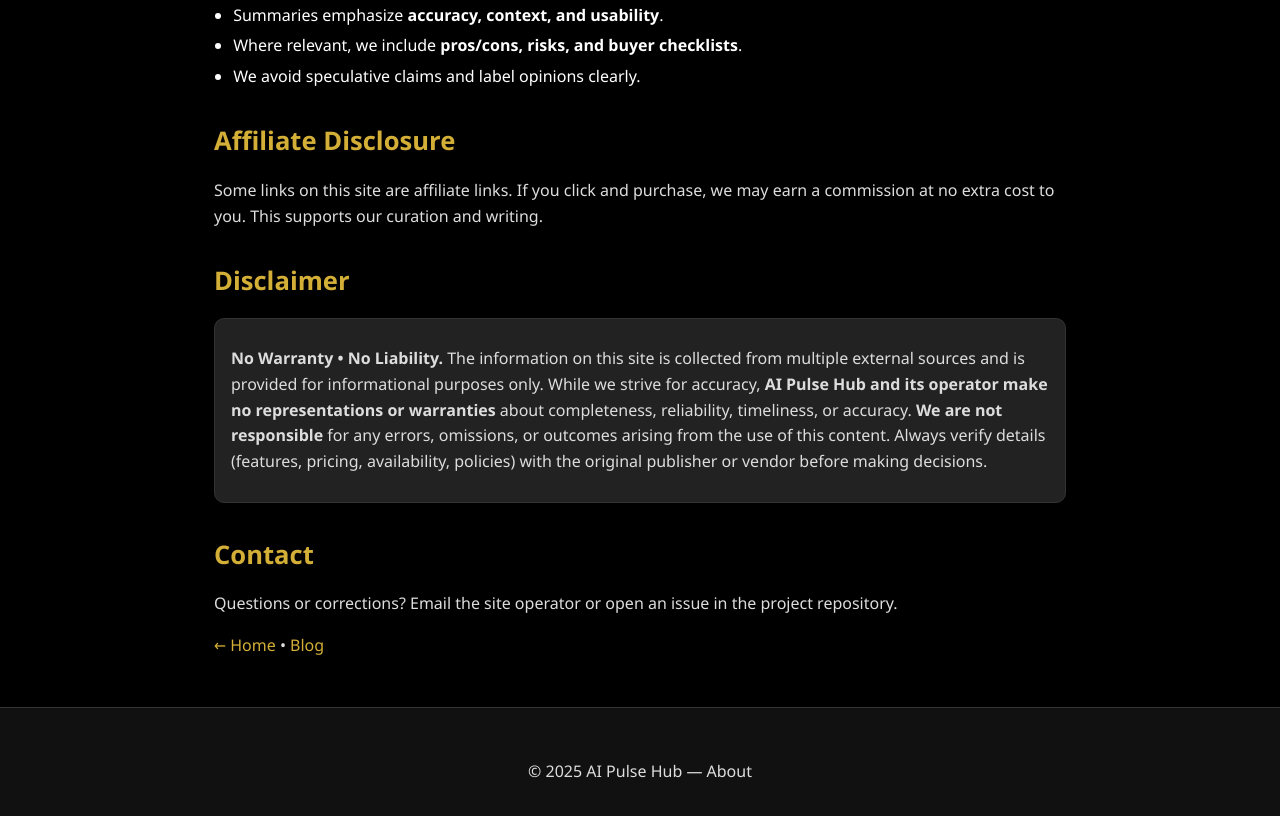
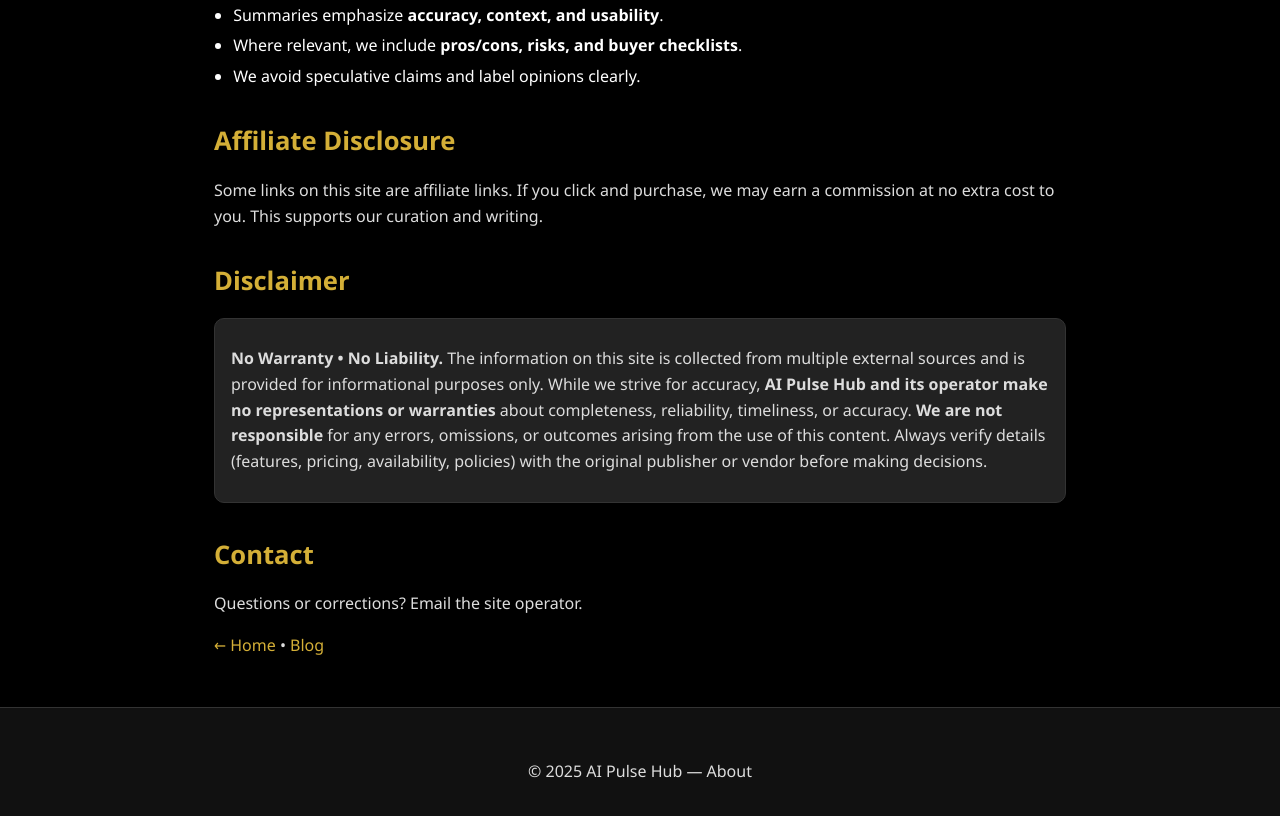
Before and after one commit to JipariL/ai-pulse-hub, a plain HTML site: page about.html in a window 1280 px wide. Shown: the part 880-1696 px from the top of the page. Drawn offline with Linux system fonts and the light colour scheme.

Commit message:
Update about.html

```diff
--- a/about.html
+++ b/about.html
@@ -72,7 +72,7 @@
     </div>
 
     <h2>Contact</h2>
-    <p>Questions or corrections? Email the site operator or open an issue in the project repository.</p>
+    <p>Questions or corrections? Email the site operator.</p>
 
     <p style="margin-top:1rem"><a href="index.html">← Home</a> • <a href="blog.html">Blog</a></p>
   </div>
```
